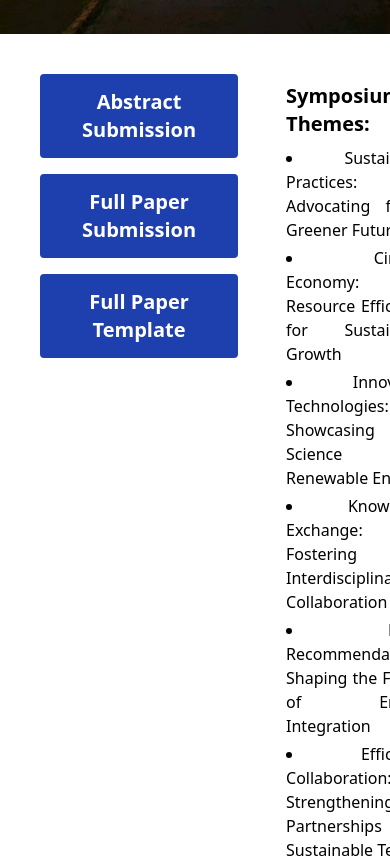
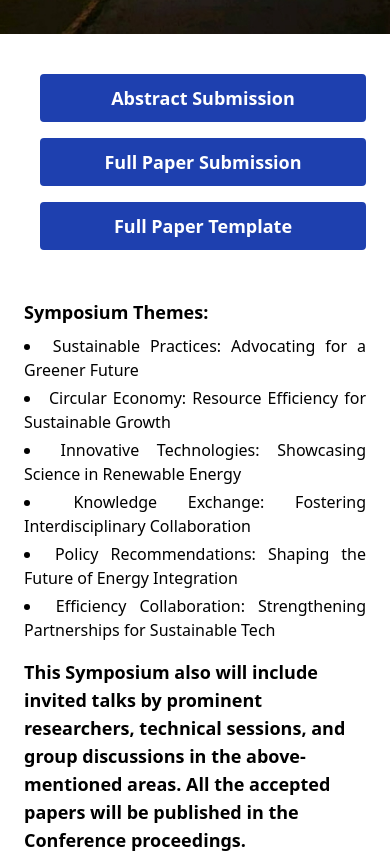
Before and after one commit to AniketMotiwal/WTE-Conference, a React (Vite) app: page / in a window 390 px wide. Shown: the part 1076-1934 px from the top of the page. Built offline with nearby package versions, Linux system fonts and the light colour scheme.

Commit message:
image reresponsvnes card component  and content compoen makes responnsvness for all mobiles screens

```diff
--- a/src/Components/Card.jsx
+++ b/src/Components/Card.jsx
@@ -1,6 +1,6 @@
 import image1 from '../assets/DirectorSir.jpeg';
 import image2 from '../assets/dhanjay sir.jpg';
-import image3 from '../assets/Kavita-Dassan-Photoroom1.png';
+import image3 from '../assets/kavitamam.png';
 import image4 from '../assets/akdewedi.jpg';
 import image5 from '../assets/vishwajeet-Photoroom.png';
 import image6 from '../assets/vssrivastava-Photoroom.png';
@@ -14,7 +14,7 @@ const teamMembers = [
     { name: "Prof. Dhananjay Singh", title: "Member Secretary, Indian Council of Social Science Research", description: "Esteemed Guest", imageUrl: image2 },
     { name: "Kavita Dassan", title: "Senior Vice President, Suzlon Group", description: "Esteemed Guest", imageUrl: image3 },
     { name: "Prof. Akshay Dvivedi", title: "Convenor", description: "Department of Mechanical & Industrial Engineering PhD, Advanced Manufacturing Processes", imageUrl: image4 },
-    { name: "Dr. Vishwajeet,Co-Convenor", description: "Ramanujan Faculty, Department of Mechanical & Industrial Engineering: Thermochemical Conversion of Waste to Energy", imageUrl: image5 },
+    { name: "Dr. Vishwajeet, Co-Convenor", description: "Ramanujan Faculty, Department of Mechanical & Industrial Engineering: Thermochemical Conversion of Waste to Energy", imageUrl: image5 },
     { name: "Prof. V.C Srivastava", title: "Department of Chemical Engineering Environmental Engineering, Energy & Fuels", imageUrl: image6 },
     { name: "Prof. Komal Tripathi", title: "Department of Chemical Engineering, Chemicals; Biomass to Green Hydrogen/Syngas", imageUrl: image7 },
     { name: "Prof. Nikhil Dhawan", title: "Department of Metallurgical and Materials Engineering", imageUrl: image8 },
@@ -26,20 +26,22 @@ export default function TeamSection() {
     return (
         <div className="w-full min-h-screen bg-gradient-to-b from-purple-900 to-purple-600 p-8 mt-8">
             <div className="max-w-6xl mx-auto">
-                <div className="flex justify-center gap-6 mb-6">
-                    {teamMembers.slice(0, 2).map((member, index) => (
-                        <MemberCard key={index} member={member} />
-                    ))}
+                {/* First Row: Align Kavita Dassan between the first two members */}
+                <div className="flex flex-col sm:flex-row justify-center gap-6 mb-6">
+                    <MemberCard member={teamMembers[0]} /> {/* Prof. K.K Pant */}
+                    <MemberCard member={teamMembers[2]} /> {/* Kavita Dassan */}
+                    <MemberCard member={teamMembers[1]} /> {/* Prof. Dhananjay Singh */}
                 </div>
-                <div className="flex justify-center mb-6">
-                    <MemberCard member={teamMembers[2]} />
-                </div>
-                <div className="flex justify-center gap-6 mb-6">
+
+                {/* Second Row */}
+                <div className="flex flex-col sm:flex-row justify-center gap-6 mb-6">
                     {teamMembers.slice(3, 7).map((member, index) => (
                         <MemberCard key={index} member={member} />
                     ))}
                 </div>
-                <div className="flex justify-center gap-6">
+
+                {/* Third Row */}
+                <div className="flex flex-col sm:flex-row justify-center gap-6">
                     {teamMembers.slice(7, 10).map((member, index) => (
                         <MemberCard key={index} member={member} />
                     ))}
@@ -48,18 +50,17 @@ export default function TeamSection() {
         </div>
     );
 }
+
 function MemberCard({ member }) {
-    // Ensure description is defined
     const description = member.description || '';
-
     const isEsteemedGuest = description.includes("Esteemed Guest");
 
     return (
-        <div className="bg-white rounded-lg shadow-lg w-72 min-h-[350px] overflow-hidden transition-transform transform hover:scale-105">
+        <div className="bg-white rounded-lg shadow-lg w-full sm:w-72 min-h-[350px] overflow-hidden transition-transform transform hover:scale-105">
             <img
                 src={member.imageUrl}
                 alt={member.name}
-                className="w-full h-55 object-cover transition-opacity duration-300"
+                className="w-full h-50 object-cover transition-opacity duration-300"
             />
             <div className="p-4 text-center">
                 <h3 className="font-bold text-lg text-gray-800">{member.name}</h3>
--- a/src/Components/Content.jsx
+++ b/src/Components/Content.jsx
@@ -2,40 +2,45 @@ import React from 'react';
 
 const Content = () => {
   return (
-    <div className="flex p-6 bg-background rounded-lg shadow-lg space-x-4">
+    <div className="flex flex-col md:flex-row p-6 bg-background rounded-lg shadow-lg space-y-4 md:space-y-0 md:space-x-4">
       {/* Left Section */}
-      <div className="flex-1 pr-4  rounded-lg p-4">
-        <div className="space-y-4"> {/* Increased space between buttons */}
-          {/* Anchor tag added around the button content */}
-          <a href="/AbstractSubmisssion" className="block">
-            <button className="w-full bg-blue-800 text-white text-xl px-10 py-3 rounded border-2 border-blue-800 font-bold transition duration-300 hover:animate-fade-in">
+      <div className="flex-1 pr-0 md:pr-4 rounded-lg p-4">
+        <div className="space-y-4">
+          <a href="/AbstractSubmission" className="block">
+            <button className="w-full bg-blue-800 text-white text-lg md:text-xl px-8 md:px-10 py-2 md:py-3 rounded border-2 border-blue-800 font-bold transition duration-300 hover:animate-fade-in">
               Abstract Submission
             </button>
           </a>
 
-          <button className="w-full bg-blue-800 text-white text-xl px-10 py-3 rounded border-2 border-blue-800 font-bold transition duration-300 hover:animate-fade-in">
+          <button className="w-full bg-blue-800 text-white text-lg md:text-xl px-8 md:px-10 py-2 md:py-3 rounded border-2 border-blue-800 font-bold transition duration-300 hover:animate-fade-in">
             Full Paper Submission
           </button>
 
-          <button className="w-full bg-blue-800 text-white text-xl px-10 py-3 rounded border-2 border-blue-800 font-bold transition duration-300 hover:animate-fade-in">
+          <button className="w-full bg-blue-800 text-white text-lg md:text-xl px-8 md:px-10 py-2 md:py-3 rounded border-2 border-blue-800 font-bold transition duration-300 hover:animate-fade-in">
             Full Paper Template
           </button>
         </div>
       </div>
 
       {/* Right Section */}
-      <div className="flex-1 pl-4 animate-fade-in">
-        <h3 className="text-xl font-semibold text-primary mt-6">Symposium Themes:</h3>
+      <div className="flex-1 pl-0 md:pl-4 animate-fade-in">
+        <h3 className="text-lg md:text-xl font-semibold text-primary mt-4 md:mt-6">Symposium Themes:</h3>
         <ul className="list-disc list-inside text-muted-foreground mt-2 space-y-1">
-          <li className="transition duration-300 transform hover:scale-105 hover:text-primary text-justify hover:text-xl">Sustainable Practices: Advocating for a Greener Future</li>
-          <li className="transition duration-300 transform hover:scale-105 hover:text-primary text-justify hover:text-xl">Circular Economy: Resource Efficiency for Sustainable Growth</li>
-          <li className="transition duration-300 transform hover:scale-105 hover:text-primary text-justify hover:text-xl">Innovative Technologies: Showcasing Science in Renewable Energy</li>
-          <li className="transition duration-300 transform hover:scale-105 hover:text-primary text-justify hover:text-xl">Knowledge Exchange: Fostering Interdisciplinary Collaboration</li>
-          <li className="transition duration-300 transform hover:scale-105 hover:text-primary text-justify hover:text-xl">Policy Recommendations: Shaping the Future of Energy Integration</li>
-          <li className="transition duration-300 transform hover:scale-105 hover:text-primary text-justify hover:text-xl">Efficiency Collaboration: Strengthening Partnerships for Sustainable Tech</li>
+          {[
+            "Sustainable Practices: Advocating for a Greener Future",
+            "Circular Economy: Resource Efficiency for Sustainable Growth",
+            "Innovative Technologies: Showcasing Science in Renewable Energy",
+            "Knowledge Exchange: Fostering Interdisciplinary Collaboration",
+            "Policy Recommendations: Shaping the Future of Energy Integration",
+            "Efficiency Collaboration: Strengthening Partnerships for Sustainable Tech"
+          ].map((theme, index) => (
+            <li key={index} className="transition duration-300 transform hover:scale-105 hover:text-primary text-justify hover:text-lg md:hover:text-xl">
+              {theme}
+            </li>
+          ))}
         </ul>
 
-        <p className="text-muted-foreground mt-4 font-bold text-primary transition duration-300 transform hover:scale-105 hover:text-secondary hover:text-3xl text-xl">
+        <p className="text-muted-foreground mt-4 font-bold text-primary transition duration-300 transform hover:scale-105 hover:text-secondary hover:text-2xl md:hover:text-3xl text-lg md:text-xl">
           This Symposium also will include invited talks by prominent researchers, technical sessions, and group discussions in the above-mentioned areas. All the accepted papers will be published in the Conference proceedings.
         </p>
       </div>
```
Also changed, not shown: src/assets/kavitamam.png (added).
